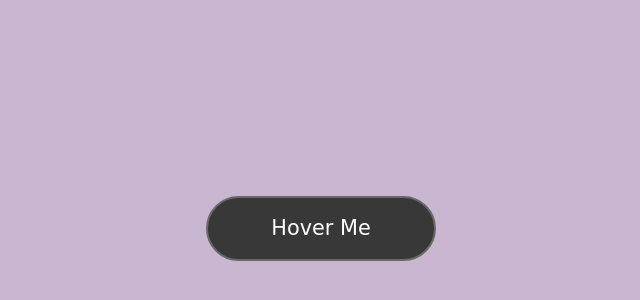
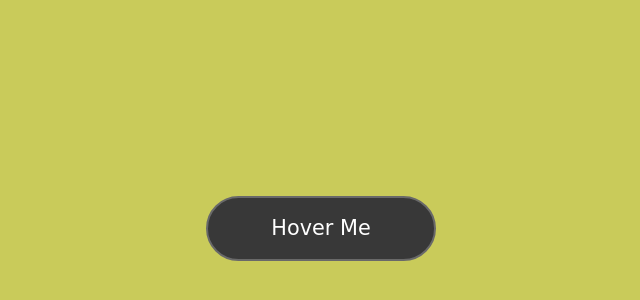
Before and after one commit to soumyapodha/Hover-Effect, a plain HTML site: page index.html in a window 1280 px wide. Shown: the part 172-472 px from the top of the page, without its empty margins (319-959 px from the left). Drawn offline with Linux system fonts and the light colour scheme.

Commit message:
Update style.css

```diff
--- a/css/style.css
+++ b/css/style.css
@@ -4,7 +4,7 @@
 }
 
 body{
-	background:#c9b6d0;
+	background:#C9CB5A;
 }
 
 .main{
```
